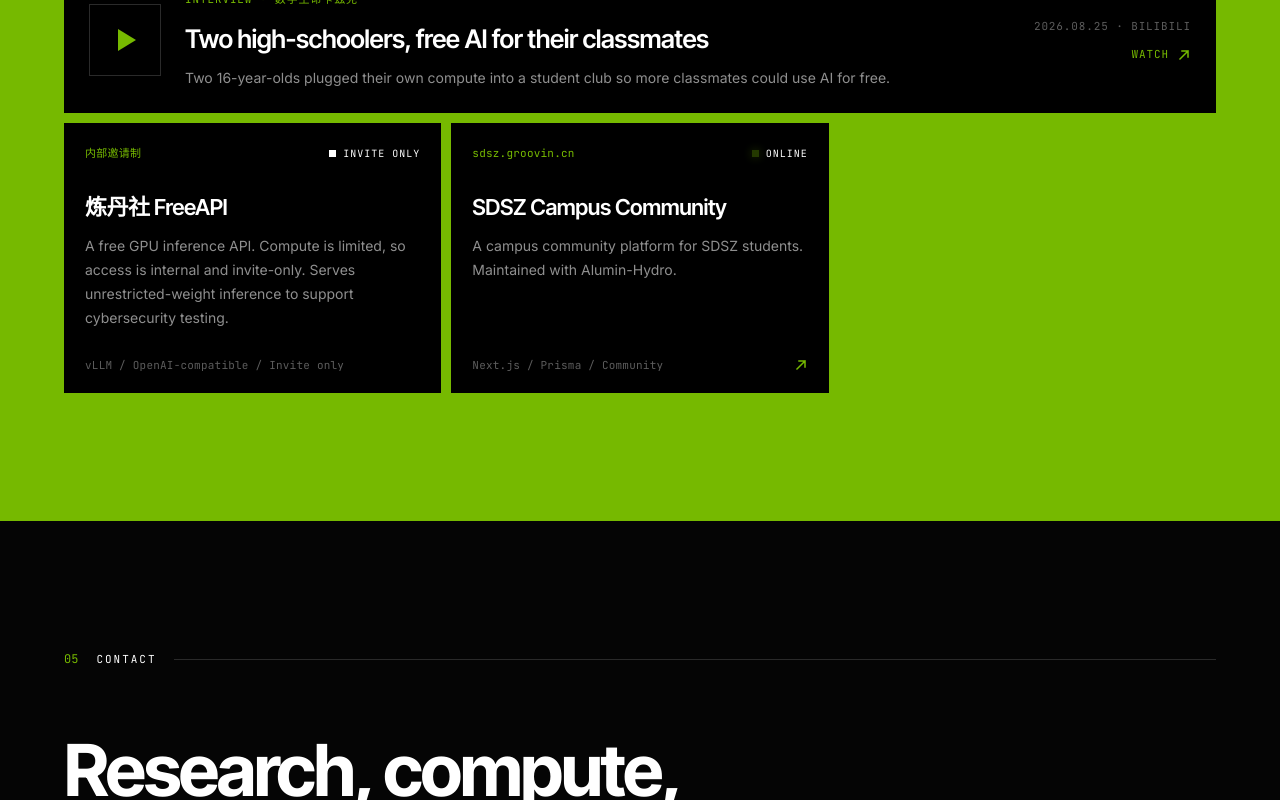
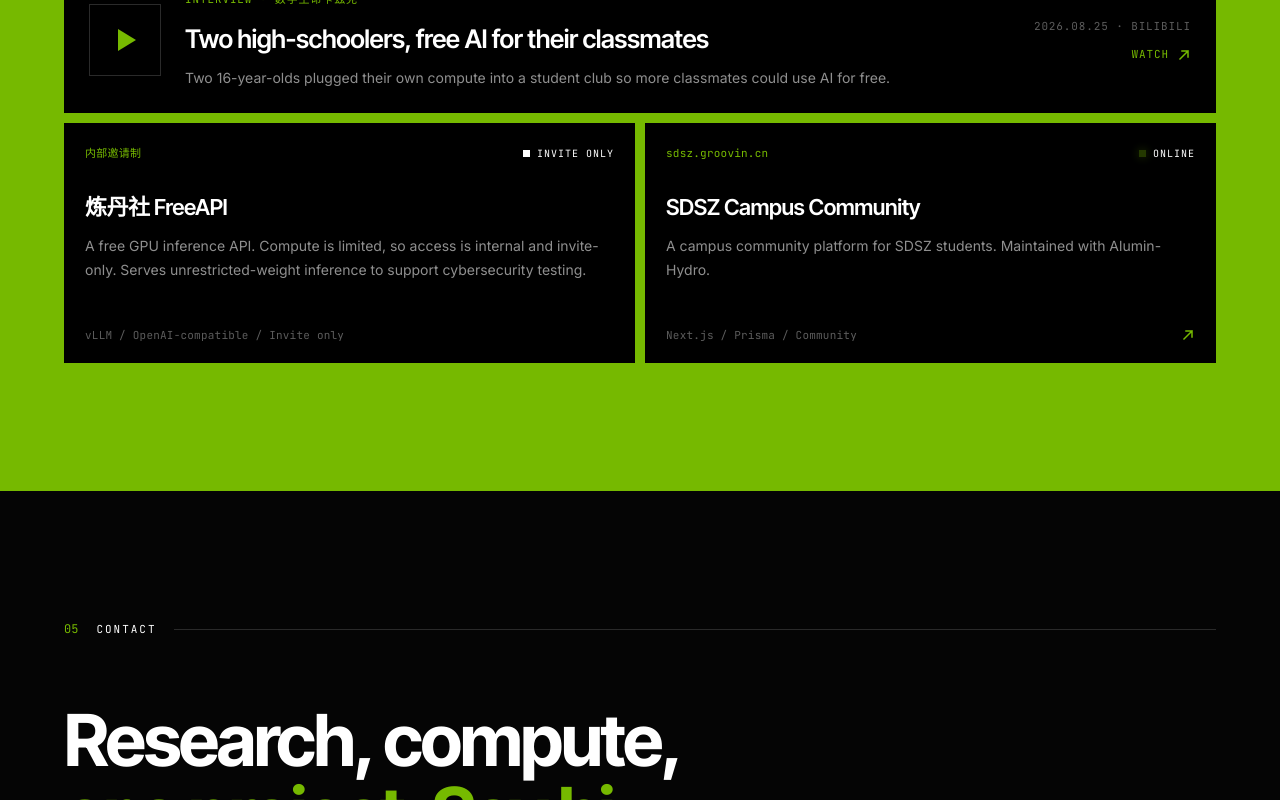
Before and after one commit to Cerynitius/Cerynitius.github.io, a Next.js app: page / in a window 1280 px wide. Shown: the part 4917-5717 px from the top of the page. Built offline with nearby package versions, Linux system fonts and the light colour scheme.

Commit message:
services full row

```diff
--- a/app/globals.css
+++ b/app/globals.css
@@ -193,7 +193,7 @@
 .club-grid { display: grid; grid-template-columns: minmax(0, 7fr) minmax(0, 5fr); gap: clamp(28px, 5vw, 80px); align-items: end; margin-bottom: clamp(36px, 5vw, 56px); }
 .club .statement { color: var(--black); font-size: clamp(30px, 4vw, 56px); letter-spacing: -.03em; line-height: 1.08; }
 .club-intro { color: rgba(0, 0, 0, .75); font-size: 15px; line-height: 1.75; }
-.services { display: grid; grid-template-columns: repeat(3, minmax(0, 1fr)); gap: 10px; }
+.services { display: grid; grid-template-columns: repeat(auto-fit, minmax(300px, 1fr)); gap: 10px; }
 .service { display: flex; flex-direction: column; min-height: 240px; padding: 20px 20px 18px; background: var(--black); color: var(--white); border: 1px solid var(--black); transition: transform .35s var(--ease), border-color .25s ease; }
 .service:hover { transform: translateY(-4px); border-color: var(--white); }
 .service-top { display: flex; justify-content: space-between; align-items: center; margin-bottom: 26px; color: var(--green); text-transform: none; letter-spacing: .02em; }
```
